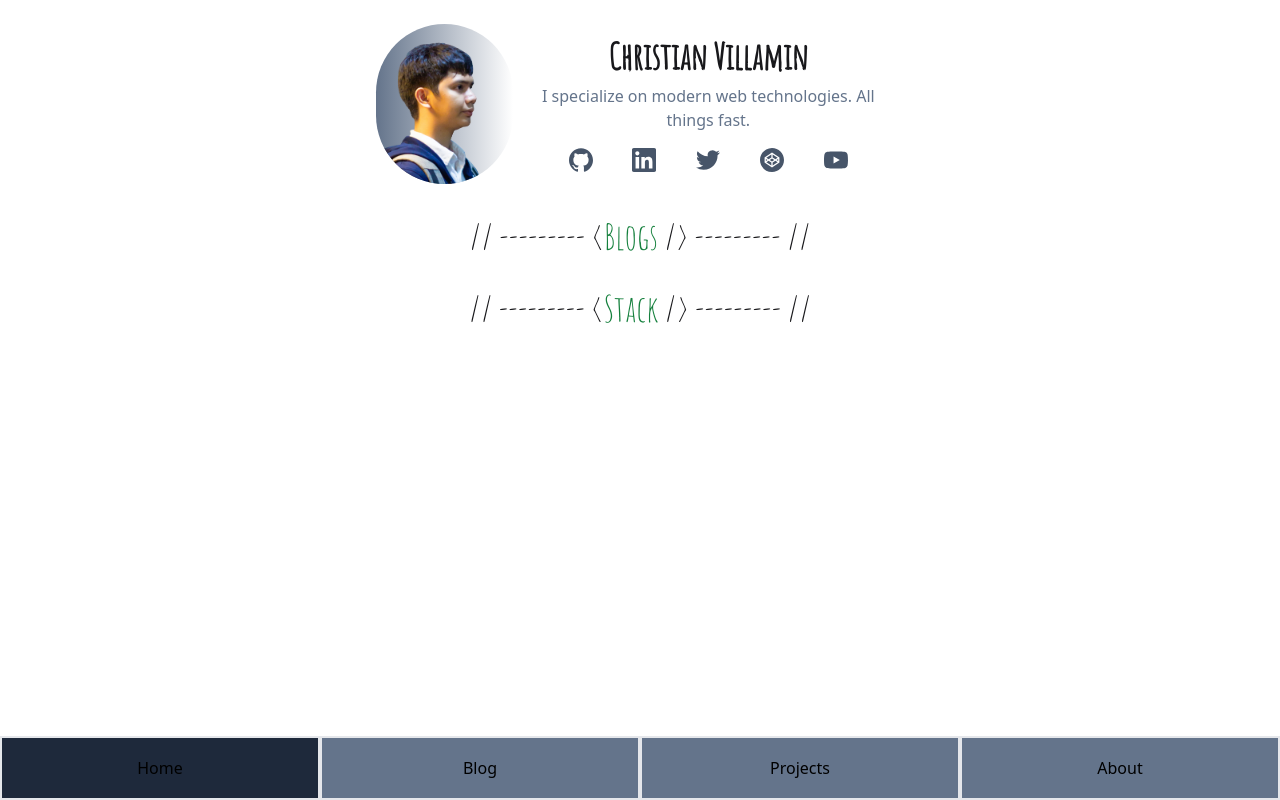
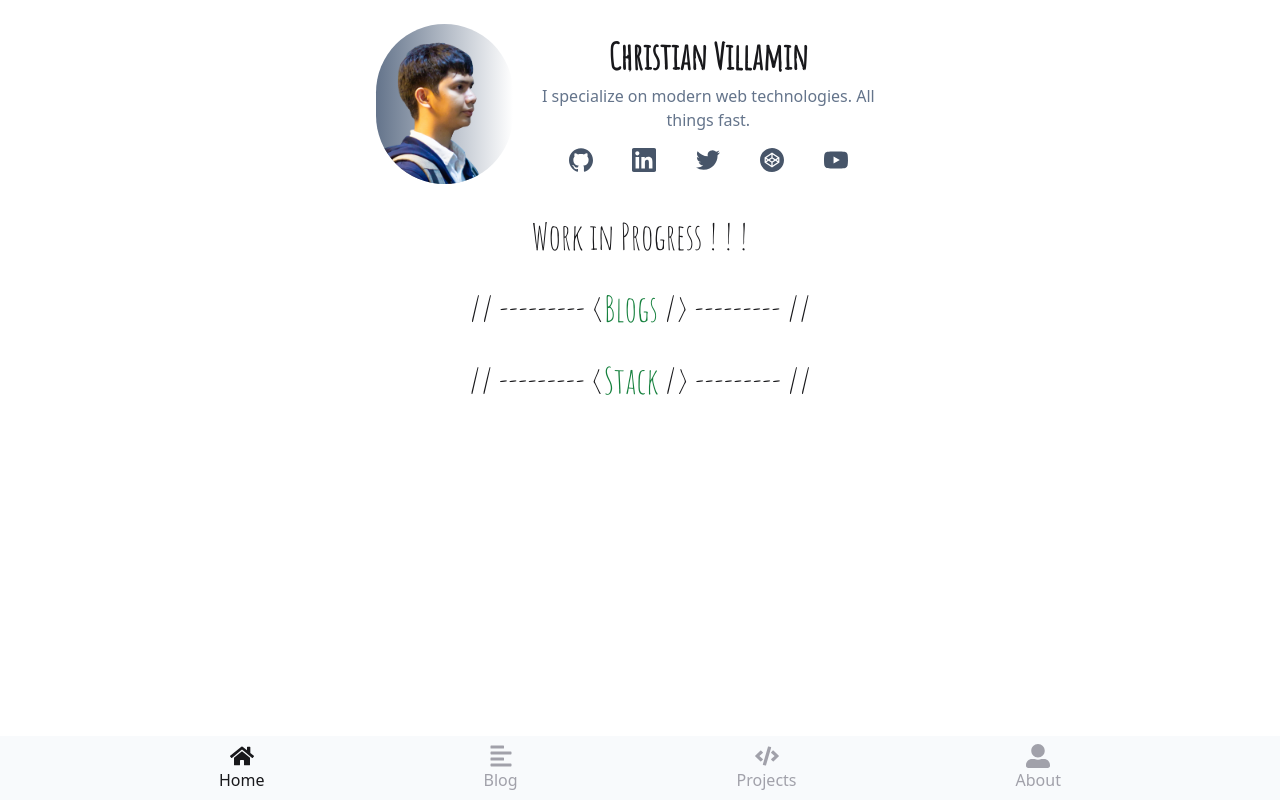
Before and after one commit to codekcv/personal-website, a Next.js app: page / in a window 1280 px wide. Built offline with nearby package versions, Linux system fonts and the light colour scheme.

Commit message:
feat: navbar icon/style

```diff
--- a/src/components/Navbar.tsx
+++ b/src/components/Navbar.tsx
@@ -1,26 +1,30 @@
 import Link from "next/link";
 import { useRouter } from "next/router";
 import type { FC } from "react";
+import { FaHome, FaAlignLeft, FaCode, FaUserAlt } from "react-icons/fa";
 
-const menuStyle =
-  "w-full border-2 flex-grow h-16 flex justify-center items-center";
+const menuStyle = "w-full h-16 flex flex-col justify-center items-center";
 
 const menus = [
   {
     name: "Home",
     link: "/",
+    Icon: FaHome,
   },
   {
     name: "Blog",
     link: "/blog",
+    Icon: FaAlignLeft,
   },
   {
     name: "Projects",
     link: "/projects",
+    Icon: FaCode,
   },
   {
     name: "About",
     link: "/about",
+    Icon: FaUserAlt,
   },
 ];
 
@@ -28,18 +32,20 @@ const Navbar: FC = () => {
   const router = useRouter();
 
   const isActiveRoute = (route: string) => {
-    return router.asPath === route ? "bg-slate-800" : "bg-slate-500";
+    return router.asPath === route ? "text-zinc-900" : "text-zinc-400";
   };
 
   return (
-    <nav className="fixed bottom-0 h-16 bg-slate-500 w-screen flex justify-evenly items-center">
-      <ul className="flex justify-between items-center flex-grow">
+    <nav className="fixed bottom-0 h-16 bg-slate-50 w-screen flex justify-evenly items-center">
+      <ul className="flex justify-evenly items-center flex-grow">
         {menus.map((menu) => (
-          <li
-            className={`${menuStyle} ${isActiveRoute(menu.link)}`}
-            key={menu.name}
-          >
-            <Link href={menu.link}>{menu.name}</Link>
+          <li key={menu.name}>
+            <Link href={menu.link}>
+              <div className={`${menuStyle} ${isActiveRoute(menu.link)}`}>
+                <menu.Icon className="text-2xl" />
+                <h4>{menu.name}</h4>
+              </div>
+            </Link>
           </li>
         ))}
       </ul>
--- a/src/pages-main/Home/Home.tsx
+++ b/src/pages-main/Home/Home.tsx
@@ -15,6 +15,9 @@ const Home: NextPage = () => {
 
       <section className="max-w-3xl mx-auto">
         <Hero />
+        <div>
+          <h1 className="text-center mt-8">Work in Progress ! ! !</h1>
+        </div>
         <Blogs />
         <Stack />
       </section>
```
